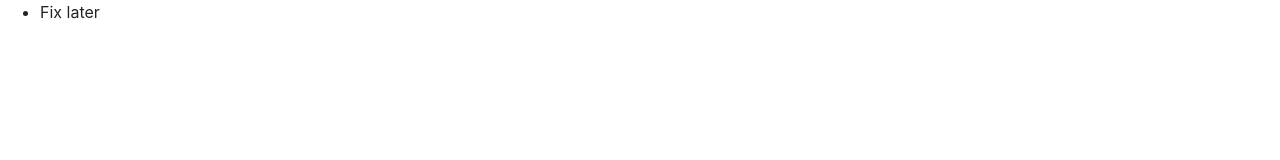
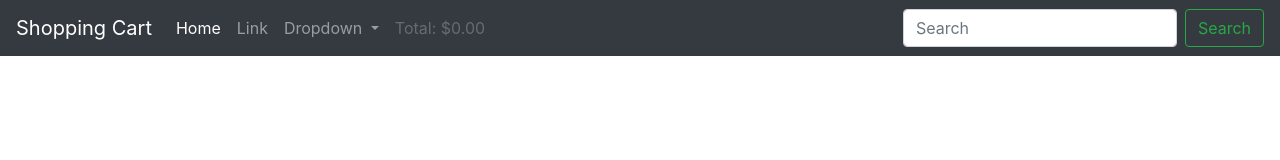
Before and after one commit to taratip/shopping-cart-v1, a plain HTML site: page index.html in a window 1280 px wide. Drawn offline with nearby package versions, Linux system fonts and the light colour scheme.

Commit message:
Added correct navbar

```diff
--- a/components/header.html
+++ b/components/header.html
@@ -1,6 +1,36 @@
-<!-- TODO: change out header -->
-<nav>
-  <ul>
-    <li>Fix later</li>
-  </ul>
+<nav class="navbar navbar-expand-lg navbar-dark bg-dark">
+  <a class="navbar-brand" href="./index.html">Shopping Cart</a>
+  <button class="navbar-toggler" type="button" data-toggle="collapse" data-target="#navbarSupportedContent" aria-controls="navbarSupportedContent" aria-expanded="false" aria-label="Toggle navigation">
+    <span class="navbar-toggler-icon"></span>
+  </button>
+
+  <div class="collapse navbar-collapse" id="navbarSupportedContent">
+    <ul class="navbar-nav mr-auto">
+      <li class="nav-item active">
+        <a class="nav-link" href="./index.html">Home <span class="sr-only">(current)</span></a>
+      </li>
+      <li class="nav-item">
+        <a class="nav-link" href="#">Link</a>
+      </li>
+      <li class="nav-item dropdown">
+        <a class="nav-link dropdown-toggle" href="#" id="navbarDropdown" role="button" data-toggle="dropdown" aria-haspopup="true" aria-expanded="false">
+          Dropdown
+        </a>
+        <div class="dropdown-menu" aria-labelledby="navbarDropdown">
+          <a class="dropdown-item" href="#">Action</a>
+          <a class="dropdown-item" href="#">Another action</a>
+          <div class="dropdown-divider"></div>
+          <a class="dropdown-item" href="#">Something else here</a>
+        </div>
+      </li>
+      <li class="nav-item">
+        <!-- TODO: Add functionality to change amount -->
+        <a class="nav-link disabled" href="#">Total: $0.00</a>
+      </li>
+    </ul>
+    <form class="form-inline my-2 my-lg-0">
+      <input class="form-control mr-sm-2" type="search" placeholder="Search" aria-label="Search">
+      <button class="btn btn-outline-success my-2 my-sm-0" type="submit">Search</button>
+    </form>
+  </div>
 </nav>
```
